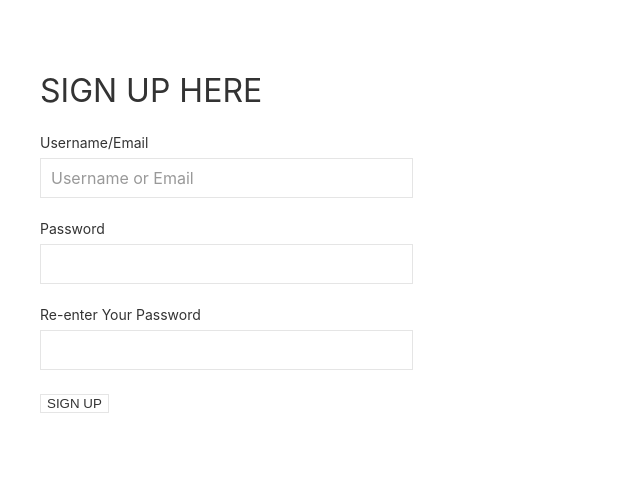
After one commit to Cyaaaaaaaaan/PHP-Login-System, a PHP site: page /register.php in a window 1280 px wide. The commit adds this page. Shown: the top 483 px of the page, without its empty margins (0-640 px from the left). Run offline with PHP 8.4, Linux system fonts and the light colour scheme; some libraries are stand-ins or nearby versions.

Commit message:
Added config; added login/signup pages; added footer

```diff
--- /dev/null
+++ b/inc/config.php
@@ -0,0 +1,7 @@
+<?php
+
+      if(!defined('__CONFIG__')) {
+        exit('You do not have the config file you can not enter');
+}
+
+?>
--- /dev/null
+++ b/inc/footer.php
@@ -0,0 +1,6 @@
+<!-- UIkit CSS -->
+<link rel="stylesheet" href="https://cdn.jsdelivr.net/npm/uikit@3.5.3/dist/css/uikit.min.css" />
+
+<!-- UIkit JS -->
+<script src="https://cdn.jsdelivr.net/npm/uikit@3.5.3/dist/js/uikit.min.js"></script>
+<script src="https://cdn.jsdelivr.net/npm/uikit@3.5.3/dist/js/uikit-icons.min.js"></script>
--- /dev/null
+++ b/register.php
@@ -0,0 +1,65 @@
+
+<?php
+
+    define('__CONFIG__', true);
+    require_once "inc/config.php";
+
+?>
+
+<!DOCTYPE html>
+<html lang="en">
+  <head>
+    <meta charset="utf-8" />
+    <meta http-equiv="X-UA-Compatible" content="IE=edge" />
+    <meta name="viewport" content="width=device-width, initial-scale=1" />
+    <meta name="robots" content="follow">
+
+    <title>LOG-IN PAGE</title>
+
+    <base href="/" />
+    <link rel="stylesheet" href="https://cdnjs.cloudflare.com/ajax/libs/uikit/3.5.3/css/uikit-core.min.css" />
+  </head>
+
+  <body>
+
+    <div class="uk-section uk-container">
+          <div class="uk-grid uk-child-width-1-3@s uk-child-width-1-1" uk-grid>
+            <form class="uk-form-stacked js-register">
+
+              <h2>SIGN UP HERE</h2>
+
+              <div class="uk-margin">
+                  <label class="uk-form-label" for="form-stacked-text">Username/Email</label>
+                  <div class="uk-form-controls">
+                      <input class="uk-input" id="form-stacked-text" type="text" required='required' placeholder="Username or Email">
+                  </div>
+              </div>
+
+              <div class="uk-margin">
+                  <label class="uk-form-label" for="form-stacked-text">Password</label>
+                  <div class="uk-form-controls">
+                      <input class="uk-input" id="form-stacked-text2" type="password" required='required' placeholder="">
+                  </div>
+              </div>
+
+              <div class="uk-margin">
+                  <label class="uk-form-label" for="form-stacked-text">Re-enter Your Password</label>
+                  <div class="uk-form-controls">
+                      <input class="uk-input" id="form-stacked-text3" type="password" required='required' placeholder="">
+                  </div>
+              </div>
+
+
+              <div class="uk-margin">
+                  <button class="uk-botton uk-button-default" type="submit">SIGN UP</button>
+              </div>
+
+            </form>
+          </div> <!-- ENDS -->
+    </div>
+
+    <?php require_once "inc/footer.php"; ?>
+
+  </body>
+
+</html>
```
Also changed, not shown: index.php (+17 -28 lines), login.php (added, +57 -0 lines).
